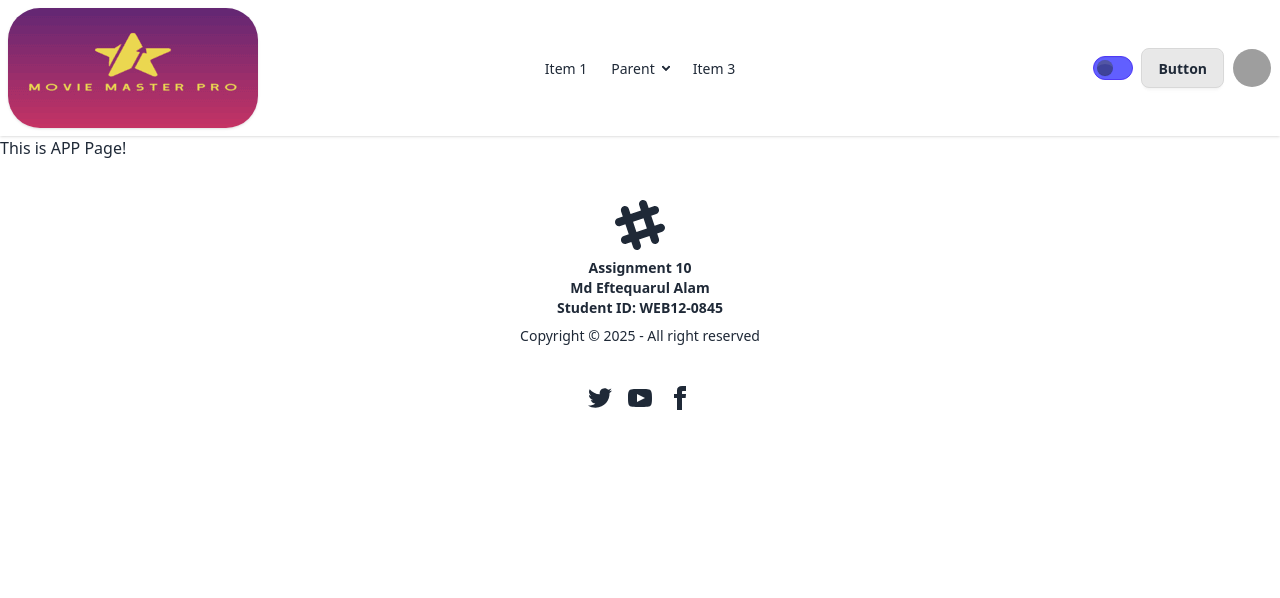
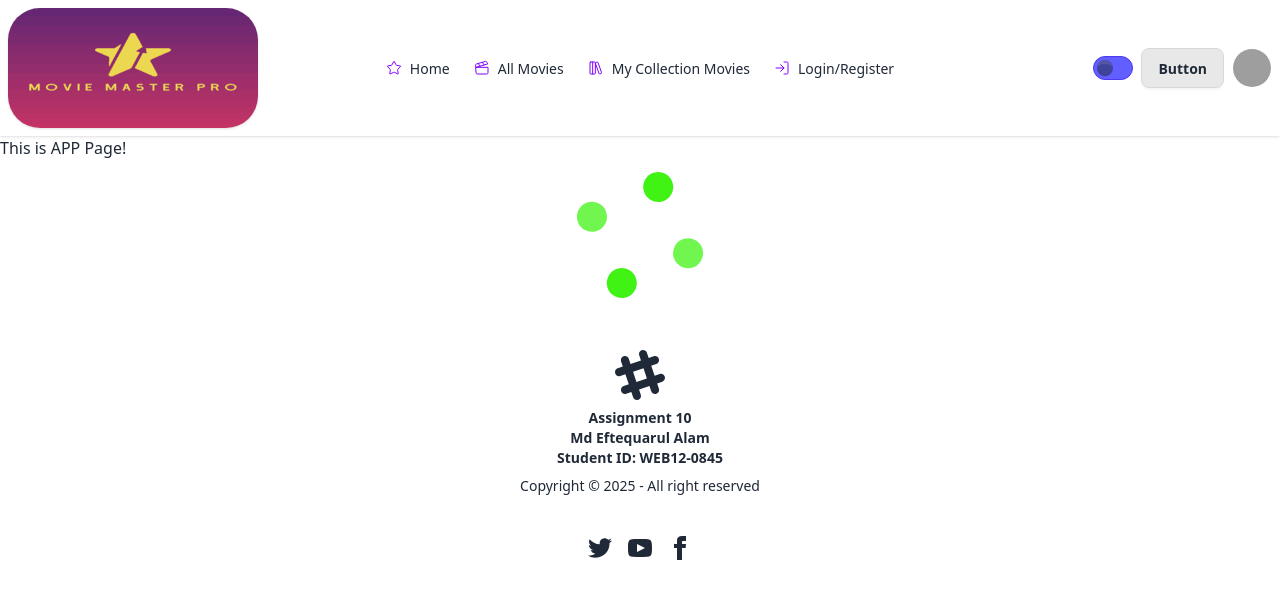
Before and after one commit to efthi/ph12_efthi_movie_masterpro_A10_client, a React (Vite) app: page / in a window 1280 px wide. Shown: the top 598 px of the page. Built offline with nearby package versions, Linux system fonts and the light colour scheme; grey boxes are pictures that could not be loaded.

Commit message:
Add: Navmenu icons

```diff
--- a/src/App.jsx
+++ b/src/App.jsx
@@ -1,6 +1,7 @@
 import './App.css'
 import Footer from './Components/Footer'
 import Navbar from './Components/Navbar'
+import Spinner from './Components/Spinner'
 
 
 
@@ -11,7 +12,7 @@ function App() {
     <>
       <Navbar></Navbar>
       This is APP Page!
-
+      <Spinner></Spinner>
       <Footer></Footer>
     </>
   )
--- a/src/Components/Navbar.jsx
+++ b/src/Components/Navbar.jsx
@@ -1,4 +1,5 @@
 import React from 'react';
+import { Star, Clapperboard, LibraryBig, LogIn } from 'lucide-react';
 
 
 
@@ -15,15 +16,11 @@ const Navbar = () => {
             <ul
                 tabIndex="-1"
                 className="menu menu-sm dropdown-content bg-base-100 rounded-box z-1 mt-3 w-52 p-2 shadow">
-                <li><a>Item 1</a></li>
-                <li>
-                <a>Parent</a>
-                <ul className="p-2">
-                    <li><a>Submenu 1</a></li>
-                    <li><a>Submenu 2</a></li>
-                </ul>
-                </li>
-                <li><a>Item 3</a></li>
+                {/* Navmenu small */}
+                <li><a><Star size={16} color="#8000ff" strokeWidth={1.5} />Home</a></li>
+                <li><a><Clapperboard size={16} color="#8000ff" strokeWidth={1.5} /> All Movies</a></li>
+                <li><a><LibraryBig size={16} color="#8000ff" strokeWidth={1.5} />My Collection Movies</a></li>
+                <li><a><LogIn size={16} color="#8000ff" strokeWidth={1.5} />Login / Register</a></li>
             </ul>
             </div>
             <div className="navbar-start">
@@ -32,17 +29,11 @@ const Navbar = () => {
 
             <div className="navbar-center hidden lg:flex">
                 <ul className="menu menu-horizontal px-1">
-                <li><a>Item 1</a></li>
-                <li>
-                    <details>
-                    <summary>Parent</summary>
-                    <ul className="p-2">
-                        <li><a>Submenu 1</a></li>
-                        <li><a>Submenu 2</a></li>
-                    </ul>
-                    </details>
-                </li>
-                <li><a>Item 3</a></li>
+                {/* Navmenu md to lg  */}
+                    <li><a><Star size={16} color="#8000ff" strokeWidth={1.5} />Home</a></li>
+                    <li><a><Clapperboard size={16} color="#8000ff" strokeWidth={1.5} /> All Movies</a></li>
+                    <li><a><LibraryBig size={16} color="#8000ff" strokeWidth={1.5} />My Collection Movies</a></li>
+                    <li><a><LogIn size={16} color="#8000ff" strokeWidth={1.5} />Login/Register</a></li>
                 </ul>
             </div>
             {/* Login button and Profile menu section starts here */}
@@ -51,16 +42,16 @@ const Navbar = () => {
             <input type="checkbox"
             className="toggle border-indigo-600 bg-indigo-500 checked:border-orange-500 checked:bg-orange-400 checked:text-orange-800"/>
                 <a className="btn btn-xs md:btn-md">Button</a>
-                <div class="dropdown dropdown-end">
-                    <div tabindex="0" role="button" class="btn btn-ghost btn-circle avatar">
-                        <div class="w-10 rounded-full">
+                <div className="dropdown dropdown-end">
+                    <div tabIndex="0" role="button" className="btn btn-ghost btn-circle avatar">
+                        <div className="w-10 rounded-full">
                             <img alt="Profile Picture" src={defaultPropic} />
                         </div>
                     </div>
                     <ul
-                        tabindex="-1"
-                        class="menu menu-sm dropdown-content bg-base-100 rounded-box z-1 mt-3 w-52 p-2 shadow">
-                        <li><a class="justify-between">Profile</a></li>
+                        tabIndex="-1"
+                        className="menu menu-sm dropdown-content bg-base-100 rounded-box z-1 mt-3 w-52 p-2 shadow">
+                        <li><a className="justify-between">Profile</a></li>
                         <li><a>Settings</a></li>
                         <li><a>Logout</a></li>
                     </ul>
--- /dev/null
+++ b/src/Components/Spinner.jsx
@@ -0,0 +1,19 @@
+import React from 'react';
+import { HashLoader } from "react-spinners";
+
+const Spinner = () => {
+    return (
+        <>
+         <div className="flex justify-center items-center mt-[100]">
+            <HashLoader
+                color="#41f315"
+                cssOverride={null}
+                loading
+                size={150}
+            />
+        </div>
+        </>
+    );
+};
+
+export default Spinner;
```
